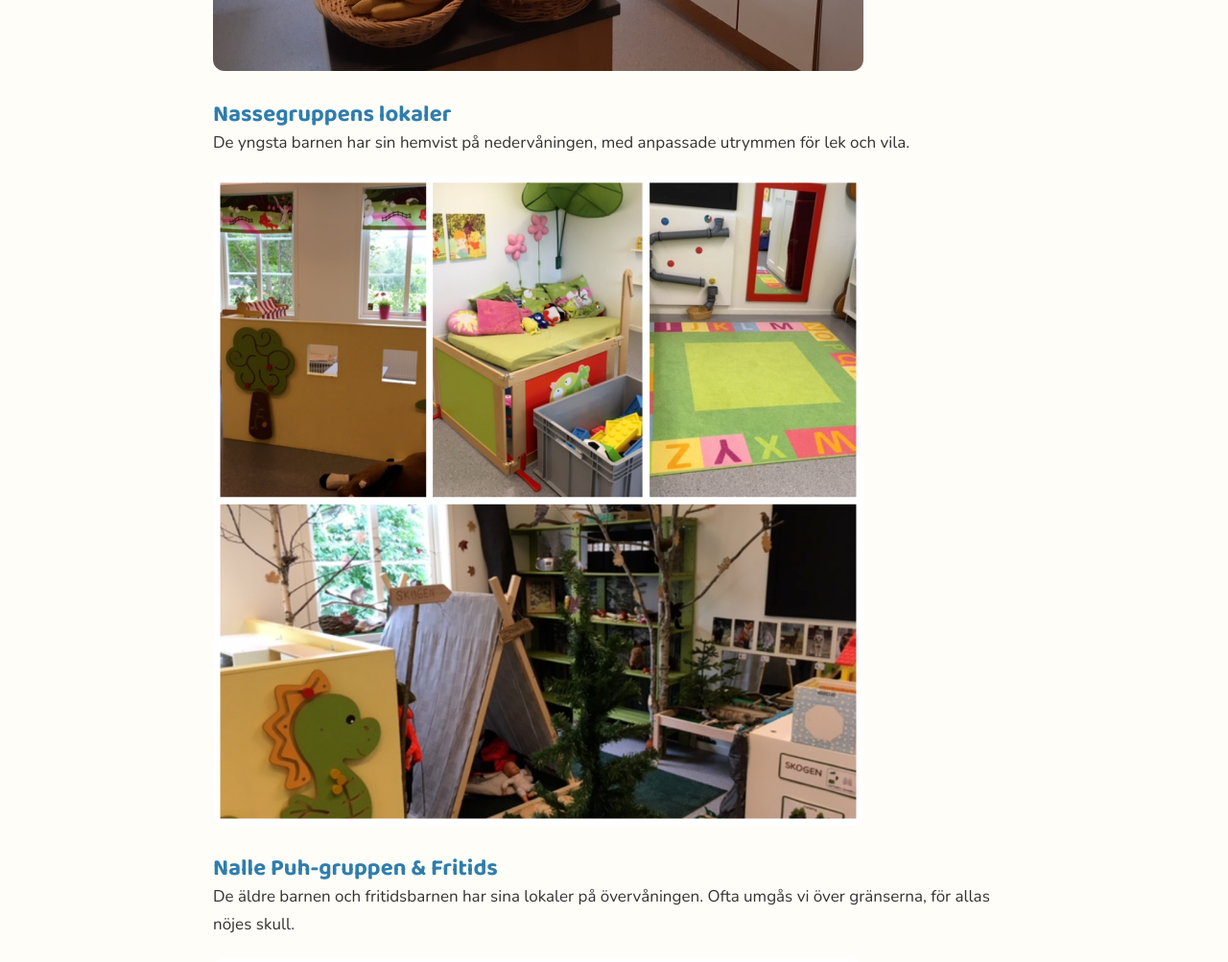
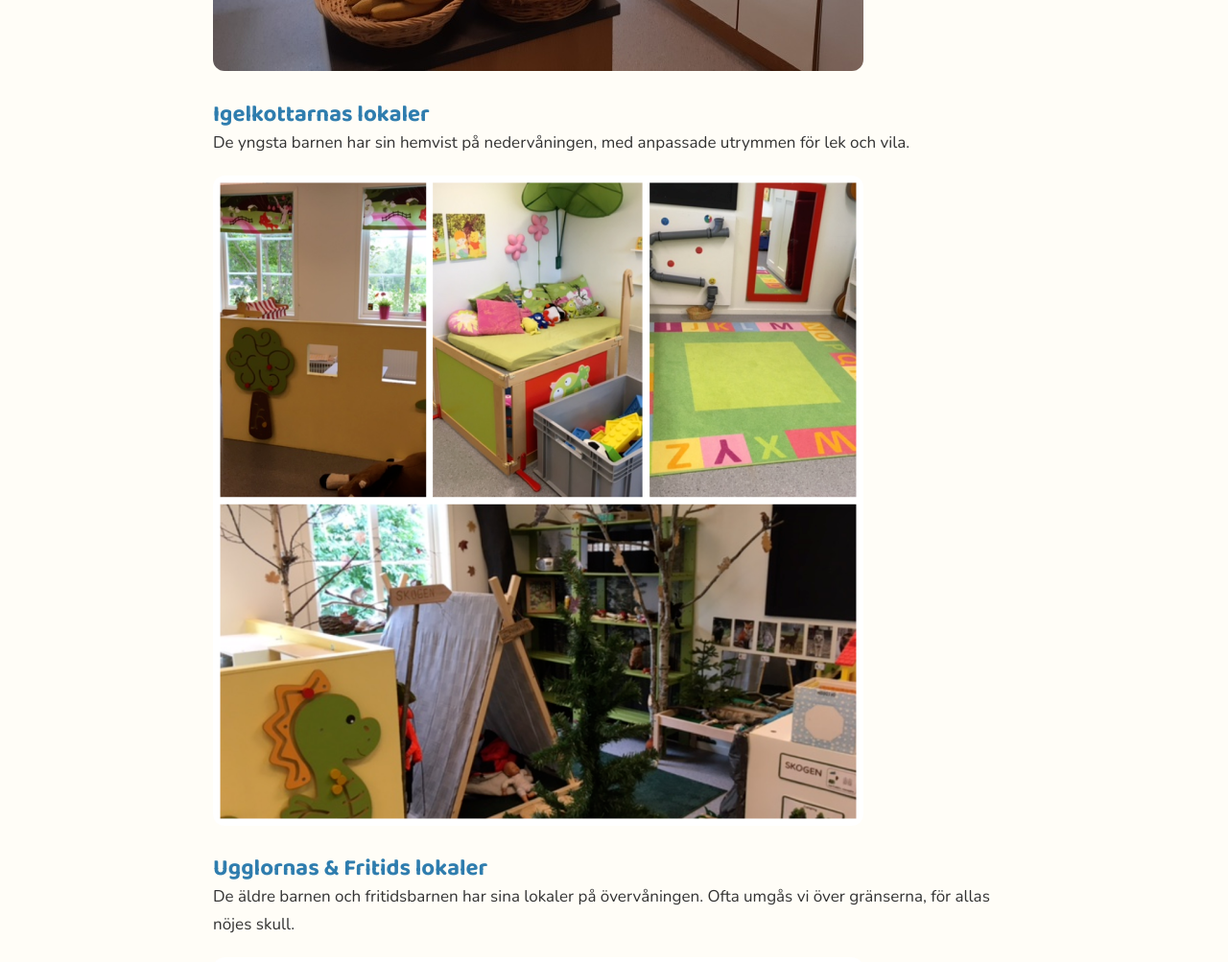
Before and after one commit to Danhe046/lyckan.github.io, a Jekyll site: the page built from faciliteter/inomhus.md, in a window 1280 px wide and 1400 px high, scrolled down 699 px. Shown: the part 160-1163 px from the top of the window at 96% size. Built offline with Jekyll 4.4.1, drawn with Linux system fonts in a browser that asks for light colours.

```diff
--- a/_includes/footer.html
+++ b/_includes/footer.html
@@ -7,6 +7,7 @@
     <div class="footer-contact">
       <h4>Kontakt</h4>
       <p>📧 <a href="mailto:lyckan.nashult@hotmail.se">lyckan.nashult@hotmail.se</a></p>
+      <p>📞 <a href="tel:+4638382075">0383-82075</a></p>
       <p>📍 Näshult, Vetlanda kommun</p>
     </div>
     <div class="footer-social">
--- a/faciliteter/inomhus.md
+++ b/faciliteter/inomhus.md
@@ -14,17 +14,17 @@ I matsalen finns ett pysselbord och en lekhörna som nyttjas av alla grupperna.
 
 ![Köket på Lyckan]({{ site.baseurl }}/assets/images/koket.jpg)
 
-### Nassegruppens lokaler
+### Igelkottarnas lokaler
 
 De yngsta barnen har sin hemvist på nedervåningen, med anpassade utrymmen för lek och vila.
 
-![Nassegruppens lokaler - lekrum och skogsrum]({{ site.baseurl }}/assets/images/inomhus-nassegruppen.png)
+![Igelkottarnas lokaler - lekrum och skogsrum]({{ site.baseurl }}/assets/images/inomhus-igelkottarna.png)
 
-### Nalle Puh-gruppen & Fritids
+### Ugglornas & Fritids lokaler
 
 De äldre barnen och fritidsbarnen har sina lokaler på övervåningen. Ofta umgås vi över gränserna, för allas nöjes skull.
 
-![Nalle Puh-gruppens och fritids lokaler]({{ site.baseurl }}/assets/images/inomhus-nallepuh.png)
+![Ugglornas och fritids lokaler]({{ site.baseurl }}/assets/images/inomhus-ugglorna.png)
 
 ---
 
```
Also changed, not shown: kontakt.md (+1 -1 lines), om-oss.md (+2 -2 lines), assets/images/03c938b3-cd74-4821-8aaf-7e6adf40df09.jpg (deleted), assets/images/75b1f9af-1a89-4825-80e0-be041d356461.jpg (deleted), assets/images/d46c1115-010d-42e6-8a87-1559ee43a26e.jpg (deleted), assets/images/deb3d2e5-8159-4fd3-a304-3443c52c1260.jpg (deleted), assets/images/e71b9dd9-fdf6-4e89-9a73-aefeefc2b19e.jpg (deleted), assets/images/inomhus-igelkottarna.png (renamed from assets/images/inomhus-nassegruppen.png), assets/images/inomhus-ugglorna.png (renamed from assets/images/inomhus-nallepuh.png).
